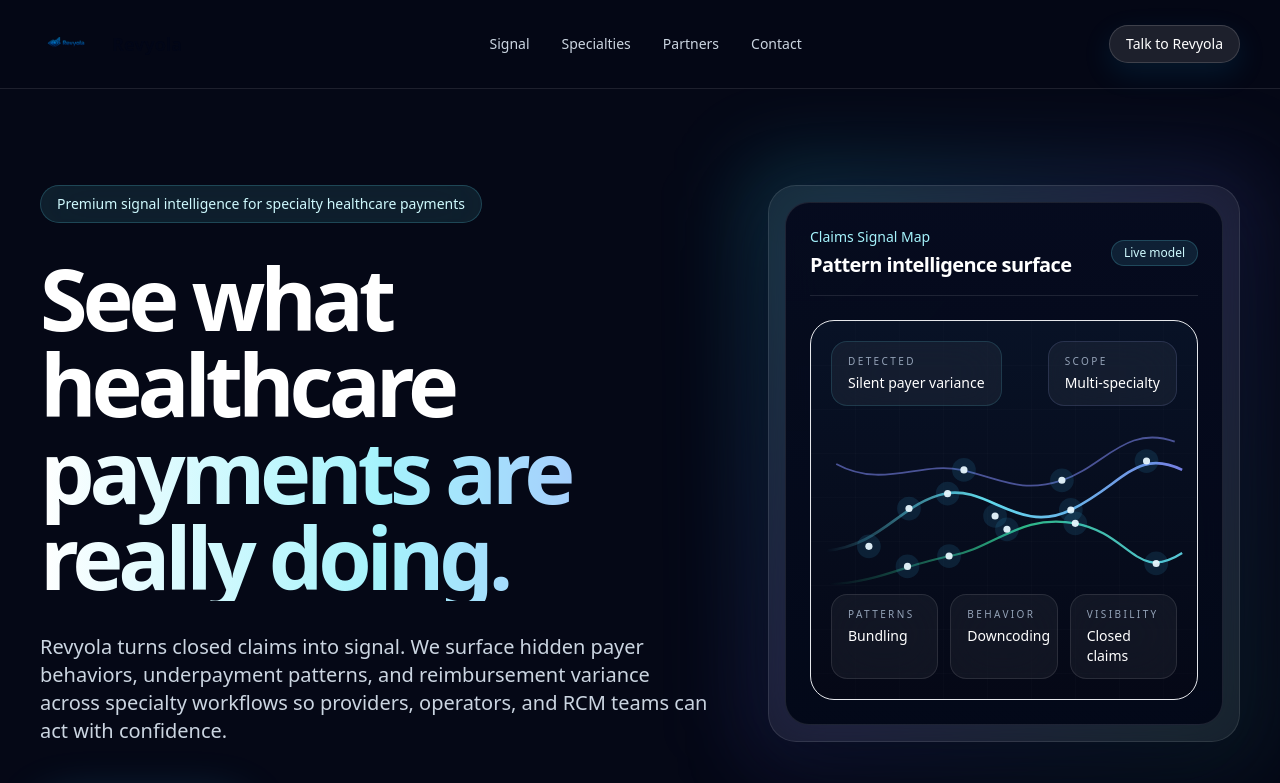
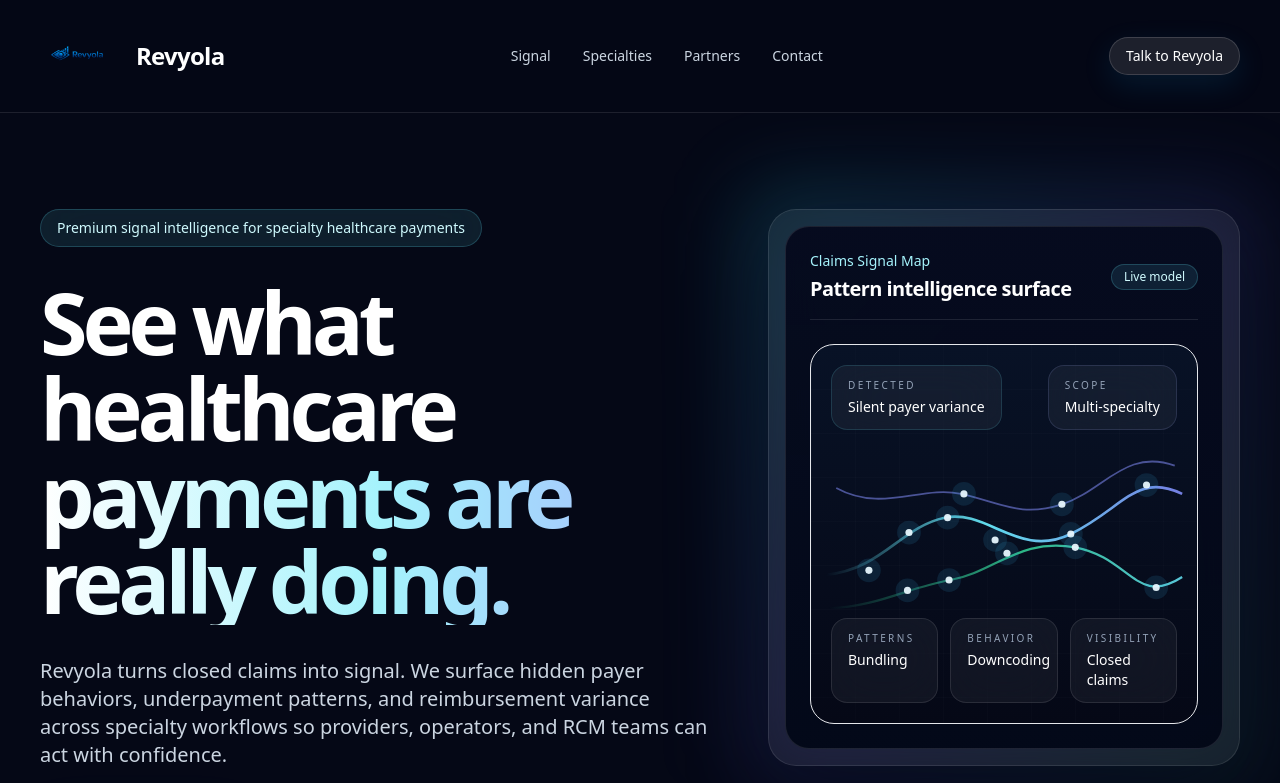
Before and after one commit to admin-dreamframestudio/revyola-site, a Next.js app: page / in a window 1280 px wide. Shown: the top 783 px of the page. Built offline with nearby package versions, Linux system fonts and the light colour scheme.

Commit message:
Update RevyolaLandingPage.jsx
image size fix

```diff
--- a/RevyolaLandingPage.jsx
+++ b/RevyolaLandingPage.jsx
@@ -102,14 +102,16 @@
 }
 
 function Brand() {
-return (
+  return (
     <a href="#top" className="flex items-center gap-4">
-      <img
-        src="/Revyola_Logo.png"
-        alt="Revyola"
-        className="h-14 w-auto object-contain"
-      />
-      <span className="text-lg font-semibold text-slate-950">
+      <div className="flex items-center justify-center rounded-xl bg-transparent">
+        <img
+          src="/Revyola_Logo.png"
+          alt="Revyola"
+          className="h-20 w-auto object-contain"
+        />
+      </div>
+      <span className="text-2xl font-semibold tracking-[-0.03em] text-white">
         Revyola
       </span>
     </a>
```
